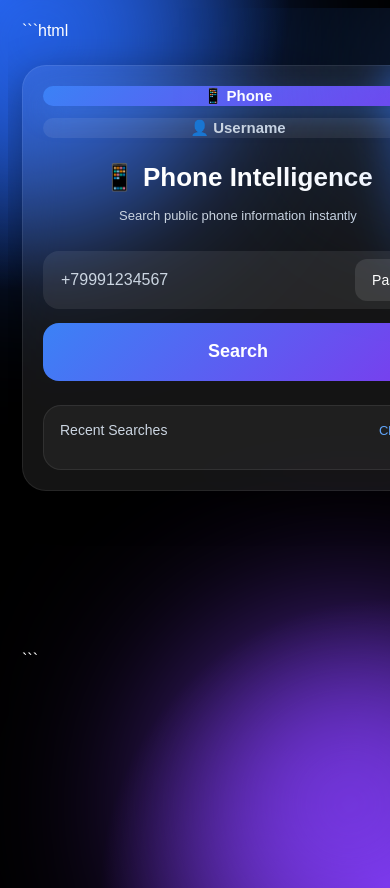
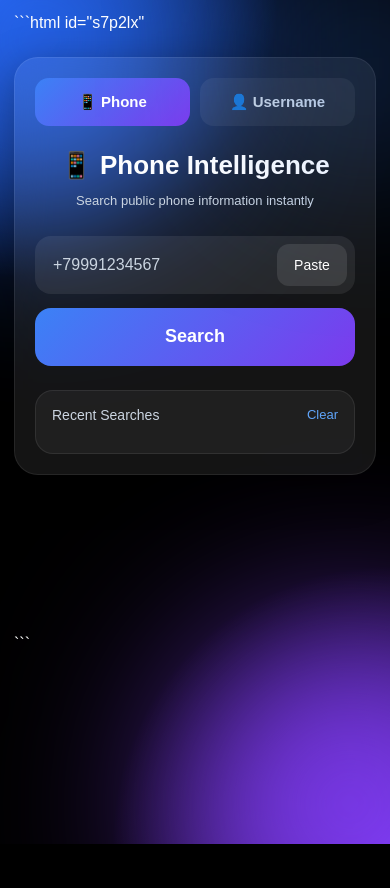
Before and after one commit to maksymtelegram0-source/phone-info-site, a Flask app: page / in a window 390 px wide; the page is wider, and only the part inside the window is pictured. After the commit the page ends 844 px from the top of that part, so only its background shows below. Run offline with Flask 3, Linux system fonts and the light colour scheme.

Commit message:
fixed iphone layout and username tab

````diff
--- a/static/style.css
+++ b/static/style.css
@@ -1,4 +1,3 @@
-```css
 /* static/style.css */
 
 *{
@@ -137,23 +136,26 @@ body::after{
 
     display:flex;
 
-    gap:12px;
+    gap:10px;
 
     margin-bottom:24px;
+
+    width:100%;
 }
 
 .tab-btn{
 
     flex:1;
 
-    height:52px;
+    min-width:0;
+
+    height:48px;
 
     border:none;
 
     border-radius:14px;
 
-    background:
-    rgba(255,255,255,0.08);
+    background:rgba(255,255,255,0.06);
 
     color:#cbd5e1;
 
@@ -164,6 +166,10 @@ body::after{
     cursor:pointer;
 
     transition:0.3s;
+
+    white-space:nowrap;
+
+    overflow:hidden;
 }
 
 .tab-btn.active{
@@ -176,9 +182,6 @@ body::after{
     );
 
     color:white;
-
-    box-shadow:
-    0 10px 25px rgba(59,130,246,0.35);
 }
 
 .tab-content{
@@ -627,15 +630,4 @@ input:focus{
         font-size:13px;
     }
 
-    .tabs{
-
-        flex-direction:column;
-    }
-
-    .tab-btn{
-
-        width:100%;
-    }
-
 }
-```
--- a/templates/index.html
+++ b/templates/index.html
@@ -1,4 +1,4 @@
-```html
+```html id="s7p2lx"
 <!-- templates/index.html -->
 
 <!DOCTYPE html>
@@ -488,11 +488,6 @@ document
         {
             name:"Instagram",
             url:`https://instagram.com/${username}`
-        },
-
-        {
-            name:"Reddit",
-            url:`https://reddit.com/user/${username}`
         }
 
     ];
````
